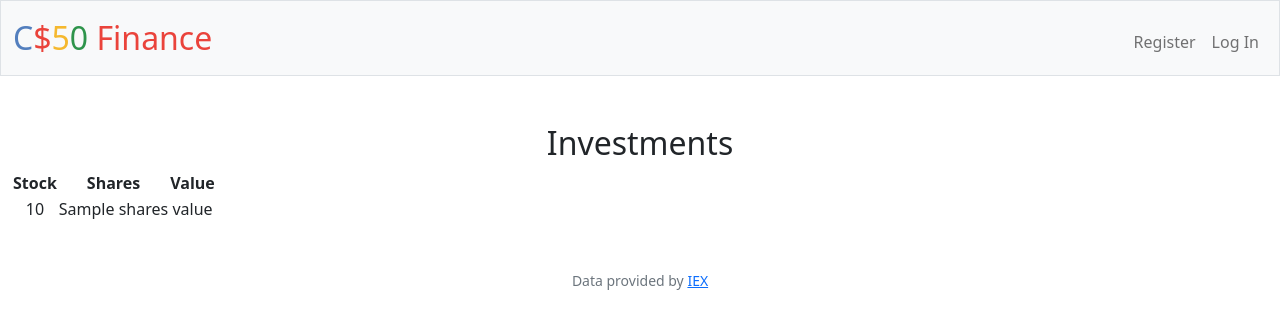
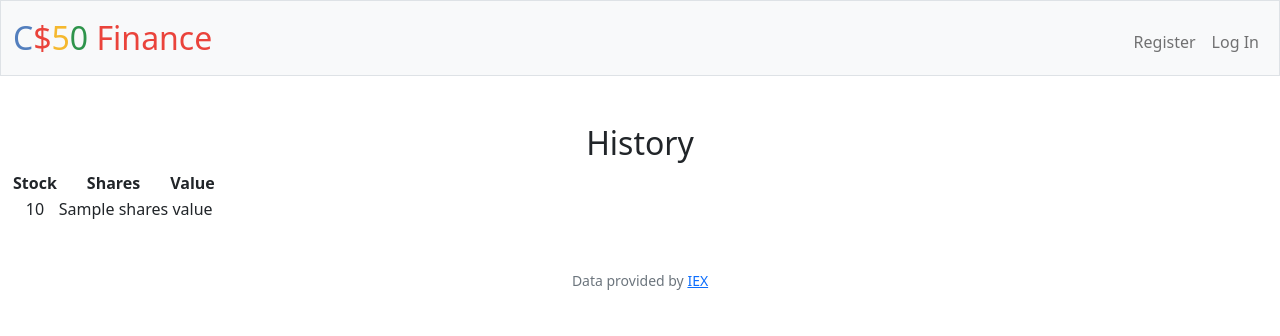
Before and after one commit to WorcestershireSource/CS50_Introduction_to_CS, a Flask app: template finance/templates/history.html in a window 1280 px wide. Shown: the top 336 px of the page. Run offline with Flask 2, Linux system fonts and the light colour scheme; the template is opened without the code that fills it: most values are stand-ins (such as "Sample title", 1, 10 or a date in 2020); some libraries are stand-ins or nearby versions.

Commit message:
Mon, May 30, 2022, 11:03 AM +00:00

```diff
--- a/finance/templates/history.html
+++ b/finance/templates/history.html
@@ -10,7 +10,7 @@
 
 
 
-        <h2>Investments</h2>
+        <h2>History</h2>
         <table>
             <thead>
                 <tr>
```
